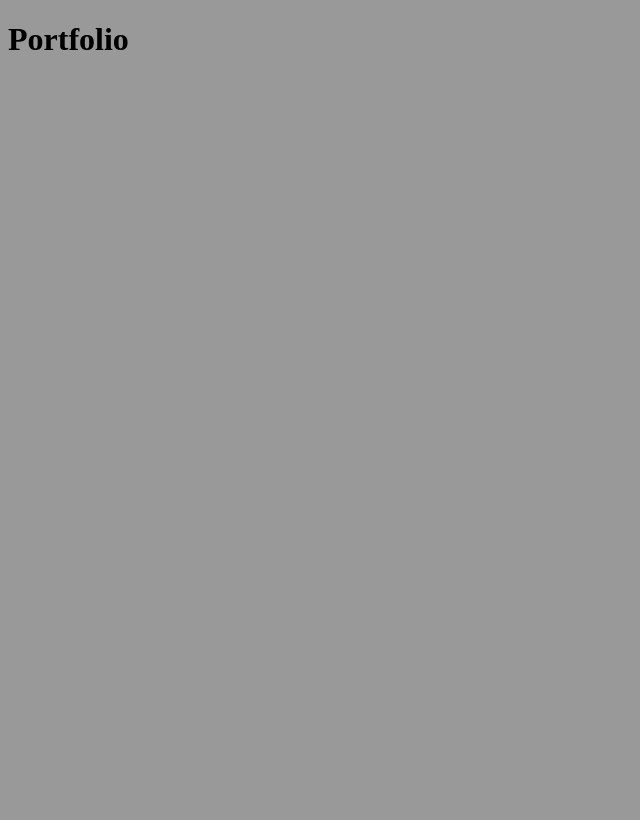
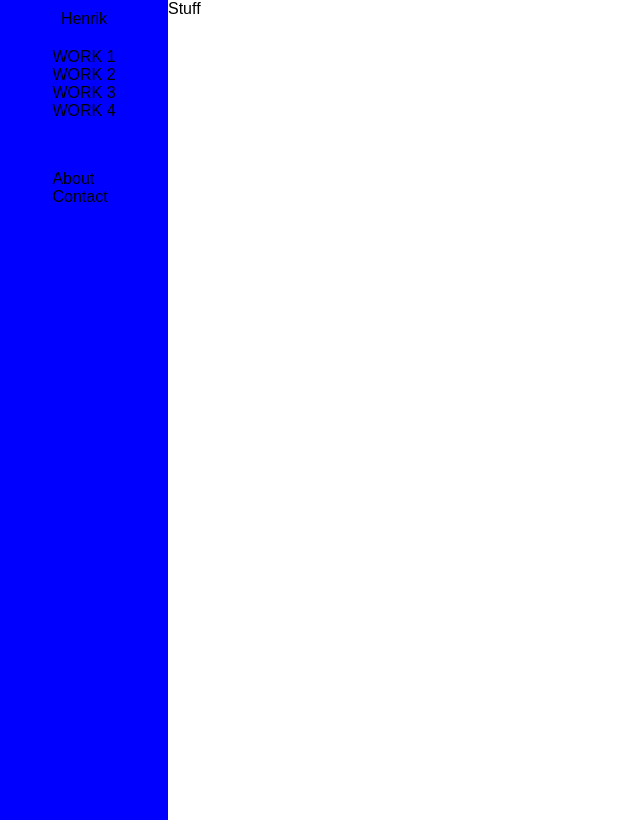
Before and after one commit to Henkedanne/portfolio, a website: page app/index.html in a window 1280 px wide. Shown: the whole page, without its empty margins (0-640 px from the left). Drawn offline with Linux system fonts and the light colour scheme.

Commit message:
first initial structure

```diff
--- a/app/index.html
+++ b/app/index.html
@@ -7,7 +7,28 @@
 	<link rel="stylesheet" href="css/styles.css">
 </head>
 <body>
-	<h1>Portfolio</h1>
+	<div class="wrapper">
+	 	<aside> <!-- Sidebar start -->
+			<span id="logo">Henrik</span>
+			<nav>
+				<ul id="primary-list">
+					<li>WORK 1</li>
+					<li>WORK 2</li>
+					<li>WORK 3</li>
+					<li>WORK 4</li>
+				</ul>
+				<ul id="secondary-list">
+					<li>About</li>
+					<li>Contact</li>
+				</ul>
+			</nav>
+		</aside> <!-- Sidebar ends -->
+
+		<section> <!-- Content area starts -->
+			Stuff
+		</section> <!-- Content area ends -->
+
+	</div> <!-- wrapper ends -->
 	<script src="js/main.js"></script>
 </body>
 </html>
--- a/app/scss/styles.scss
+++ b/app/scss/styles.scss
@@ -1,5 +1,38 @@
-$background-color: #999;
+/* VARIABLES */
+$background-color: white;
+$primary-color: blue;
+$secondary-color: darkblue;
 
+/* Main CSS */
+* {margin: 0; padding: 0;}
 body {
 	background-color: $background-color;
+	font-family: sans-serif;
 }
+.wrapper {
+display: flex;
+}
+
+aside {
+	display: flex;
+	flex-direction: column;
+	background-color: $primary-color;
+	height: 100vh;
+	min-width: 10%;
+	padding: 10px 20px;
+	align-items: center;
+	#logo {
+		align-self: center;
+		padding-bottom: 20px;
+	}
+	ul {
+
+	}
+	li {
+		align-self: center;
+		list-style: none;
+	}
+	#primary-list {
+		padding-bottom: 50px;
+	}
+}
```
Also changed, not shown: app/css/styles.css.
